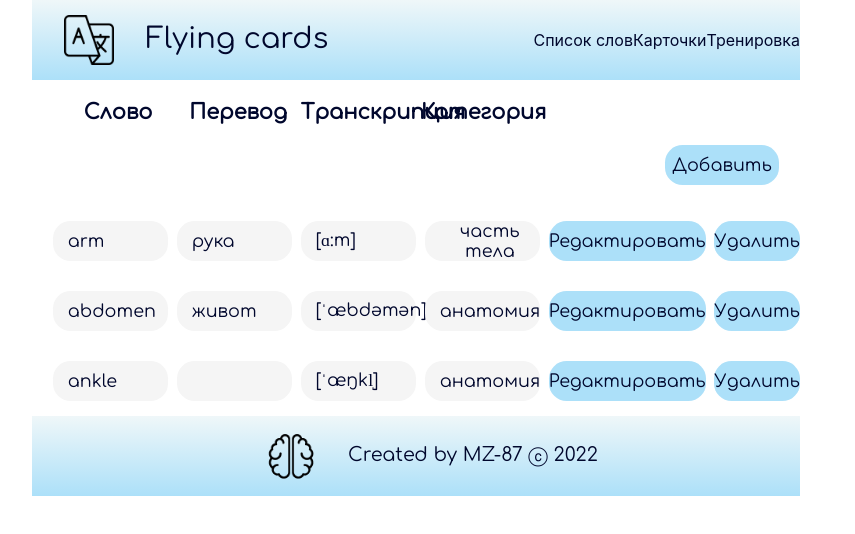
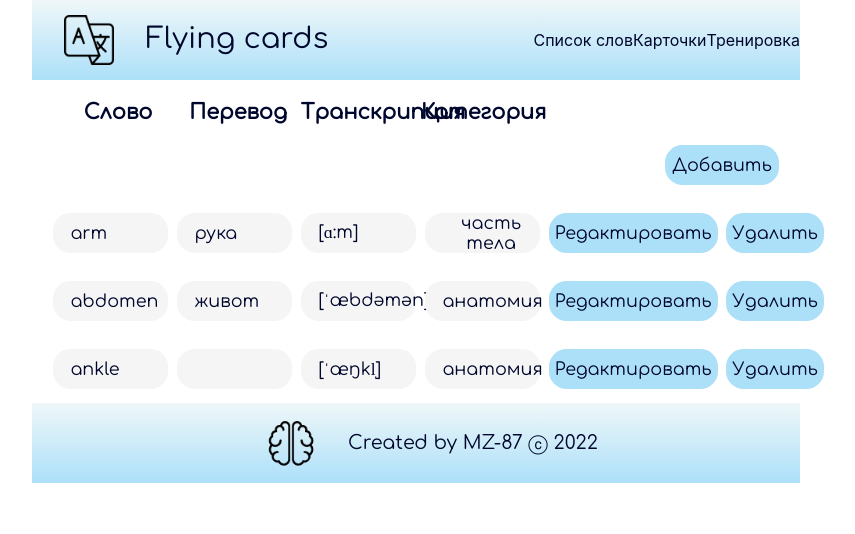
Before and after one commit to MZ-87/w26_react_flashcard_app, a React (Create React App) app: page / in a window 1280 px wide. Shown: the top 534 px of the page, without its empty margins (224-1079 px from the left). Built offline with nearby package versions, Linux system fonts and the light colour scheme.

Commit message:
add input edit mode

```diff
--- a/src/components/AddWord/addword.module.scss
+++ b/src/components/AddWord/addword.module.scss
@@ -2,18 +2,11 @@
 @import "../../style/mixins.scss";
 
 .container {
-    display: grid;
-    grid-template-columns: repeat(4, 15%) 30%;
-    justify-content: center;
-    padding: 0;
-    column-gap: 0.5em;
-    font-family: $main-font;
-    font-size: 1.1em;
-    color: $main-fontcolor;
-    text-align: center;
-    margin-bottom: 1.2em;
+    @include word_container;
+    // margin-bottom: 0.8em;
 }
-.pseudoBtn{
+
+.pseudoBtn {
     display: flex;
     align-items: center;
     justify-content: center;
@@ -24,29 +17,14 @@
 }
 
 .buttons {
-    display: flex;
-    flex-direction: row;
-    align-items: center;
-    gap: 0.5em;
+    @include btn_group;
+    margin-bottom: 0.8em;
+}
+
+.btn {
+    @include btn;
 }
 
 .input {
-    margin: 15px 0;
-    height: 40px;
-    padding-left: 1em;
-    border: none;
-    border-radius: 1em;
-    background-color: rgb(245, 245, 245);
-
-    &:focus {
-        border: 2px solid #713bc1;
-        outline: none;
-    }
-    &:hover{
-        background-color: rgb(210, 208, 208);
-    }
+    @include input;
 }
-
-.btn{
-    @include btn;
-}
--- a/src/components/Wordlist/Wordlist.jsx
+++ b/src/components/Wordlist/Wordlist.jsx
@@ -1,38 +1,42 @@
-import React from 'react'
-import Button from '../Button/Button'
+import React, { useState } from 'react'
 import style from './wordlist.module.scss'
 
 export default function Wordlist(props) {
+    const [isEditMode, setIsEditMode] = useState(false);
+
+    const handleEditMode = () => {
+        setIsEditMode(!isEditMode);
+    };
+
+    const handleCancel = () => {
+        setIsEditMode(!isEditMode);
+    }
+
     return (
         <div className={style.container}>
+            {isEditMode ? (
+                <>
+                    <input className={style.input} placeholder={props.word}></input>
+                    <input className={style.input} placeholder={props.translate}></input>
+                    <input className={style.input} placeholder={props.transcription}></input>
+                    <input className={style.input} placeholder={props.tag}></input>
+                    <div className={style.buttons}>
+                        <button className={style.btn} >Сохранить</button>
+                        <button className={style.btn} onClick={handleCancel}>Отмена</button>
+                    </div>
+                </>
+            ) : (
+                <>
                     <div className={style.item}>{props.word}</div>
                     <div className={style.item}>{props.translate}</div>
                     <div className={style.item}>{props.transcription}</div>
                     <div className={style.item}>{props.tag}</div>
                     <div className={style.buttons}>
-                <Button text={'Редактировать'} />
-                <Button text={'Удалить'} />
+                        <button className={style.btn} onClick={handleEditMode}>Редактировать</button>
+                        <button className={style.btn} >Удалить</button>
                     </div>
+                </>
+            )}
         </div >
     )
 }
-
-// при нажатии на кнопку Редактировать
-// export default function Wordlist(props) {
-//     return (
-//         <>
-//             <ListHeader />
-//             <div className={style.container}>
-//                 <input className={style.input} placeholder={props.word}></input>
-//                 <input className={style.input} placeholder={props.translate}></input>
-//                 <input className={style.input} placeholder={props.transcription}></input>
-//                 <input className={style.input} placeholder={props.tag}></input>
-//                 <div className={style.buttons}>
-//                     <Button text={'Сохранить'} />
-//                     <Button text={'Отмена'} />
-//                 </div>
-//             </div >
-
-//         </>
-//     )
-// }
--- a/src/components/Wordlist/wordlist.module.scss
+++ b/src/components/Wordlist/wordlist.module.scss
@@ -2,47 +2,30 @@
 @import "../../style/mixins.scss";
 
 .container {
-    display: grid;
-    grid-template-columns: repeat(4, 15%) 30%;
-    justify-content: center;
-    padding: 0;
-    column-gap: 0.5em;
-    font-family: $main-font;
-    font-size: 1.1em;
-    color: $main-fontcolor;
-    text-align: center;
+    @include word_container;
 }
 
 .item {
     display: flex;
     justify-content: flex-start;
     align-items: center;
-    margin: 15px 0;
+    margin: 0.8em 0;
     height: 40px;
     // min-width: max-content;
-    padding-left: 15px;
+    padding-left: 1em;
     border: none;
     border-radius: 1em;
     background-color: rgb(245, 245, 245);
 }
 
 .buttons {
-    display: flex;
-    flex-direction: row;
-    align-items: center;
-    gap: 0.5em;
+    @include btn_group
+}
+
+.btn {
+    @include btn;
 }
 
 .input {
-    margin: 15px 15px 15px 15px;
-    height: 40px;
-    padding-left: 15px;
-    border: none;
-    border-radius: 16px;
-    background-color: rgb(245, 245, 245);
-
-    &:focus {
-        border: 2px solid #713bc1;
-        outline: none;
-    }
+    @include input;
 }
--- a/src/style/mixins.scss
+++ b/src/style/mixins.scss
@@ -34,3 +34,40 @@
         background-color: rgb(240, 232, 140);
     }
 }
+
+@mixin btn_group{
+    display: flex;
+    flex-direction: row;
+    align-items: center;
+    gap: 0.5em;
+}
+
+@mixin input{
+    margin: 0.8em 0;
+    height: 40px;
+    padding-left: 1em;
+    border: none;
+    border-radius: 1em;
+    background-color: rgb(245, 245, 245);
+
+    &:focus {
+        border: 2px solid #713bc1;
+        outline: none;
+    }
+
+    &:hover {
+        background-color: rgb(210, 208, 208);
+    }
+}
+
+@mixin word_container{
+    display: grid;
+    grid-template-columns: repeat(4, 15%) 30%;
+    justify-content: center;
+    padding: 0;
+    column-gap: 0.5em;
+    font-family: $main-font;
+    font-size: 1.1em;
+    color: $main-fontcolor;
+    text-align: center;
+}
```
Lines whose indentation alone changed are shown as unchanged.
